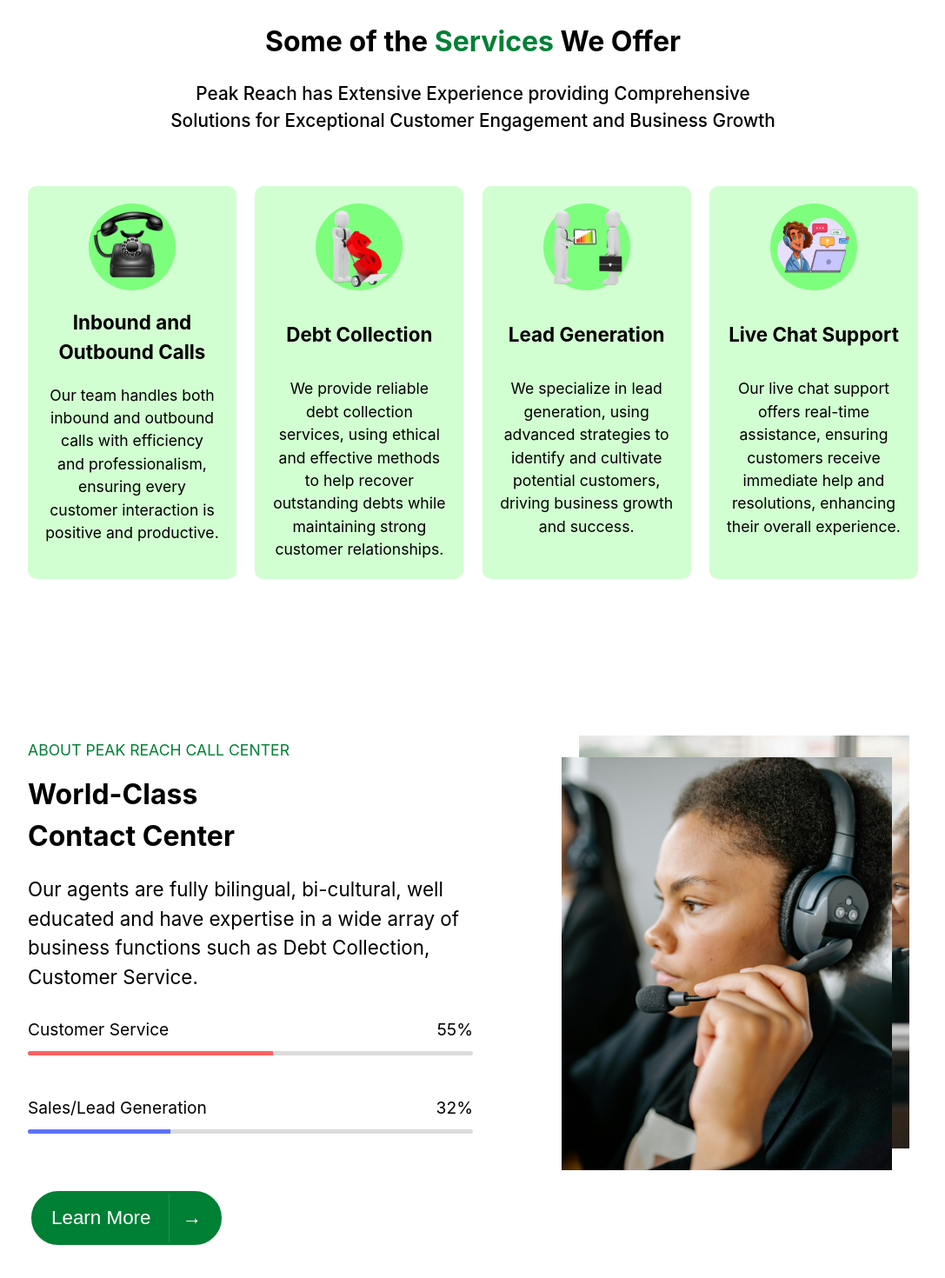
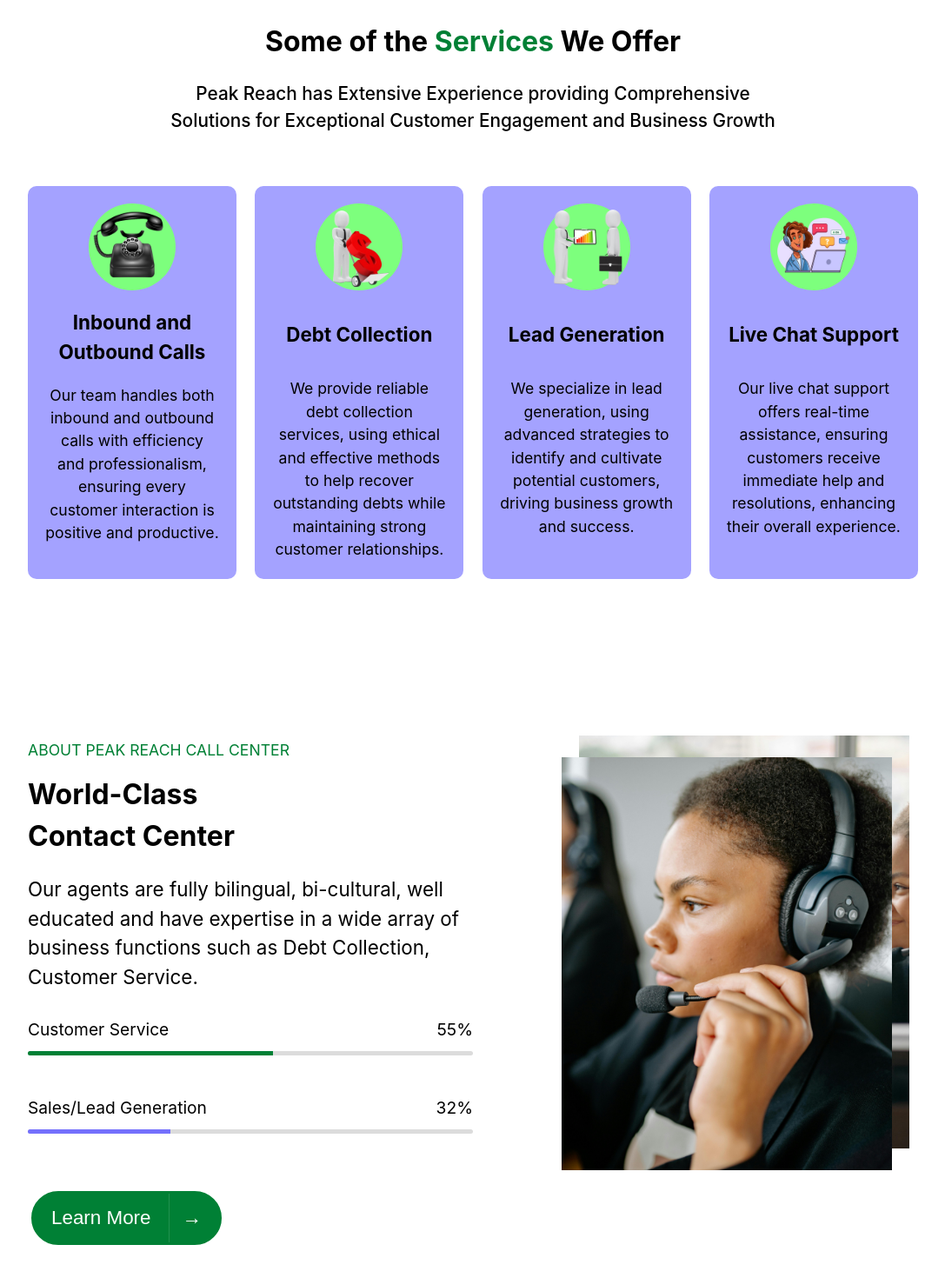
Before and after one commit to k-malongo/PeakReachCallCenter, a React (Vite) app: page / in a window 1280 px wide. Shown: the part 876-2346 px from the top of the page at 87% size, without its empty margins (96-1183 px from the left). Built offline with nearby package versions, Linux system fonts and the light colour scheme.

Commit message:
change services bg

```diff
--- a/src/App.css
+++ b/src/App.css
@@ -172,14 +172,14 @@ p {
 
 #services .card {
   width: 200px;
-  background: rgb(210, 255, 210);
+  background: #a4a2ff;
   border-radius: 10px;
   padding: 20px;
   text-align: center;
 }
 
 #services .card:hover {
-  background: #008035;
+  background: #7470fc;
   color: white;
   transition: all 0.7s ease-in-out;
 }
@@ -188,7 +188,7 @@ p {
   width: 100px;
   height: 100px;
   border-radius: 50%;
-  background: rgb(125, 255, 125);
+  background: #7dff7d;
   margin: 0 auto 20px;
 }
 
@@ -265,12 +265,12 @@ p {
 }
 
 #about .aboutleft .stat:nth-of-type(1) .stat_colored {
-  background-color: #ff6162;
+  background-color: #008035;
   width: 55%;
 }
 
 #about .aboutleft .stat:nth-of-type(2) .stat_colored {
-  background-color: #5e72fc;
+  background-color: #7470fc;
   width: 32%;
 }
 
```
